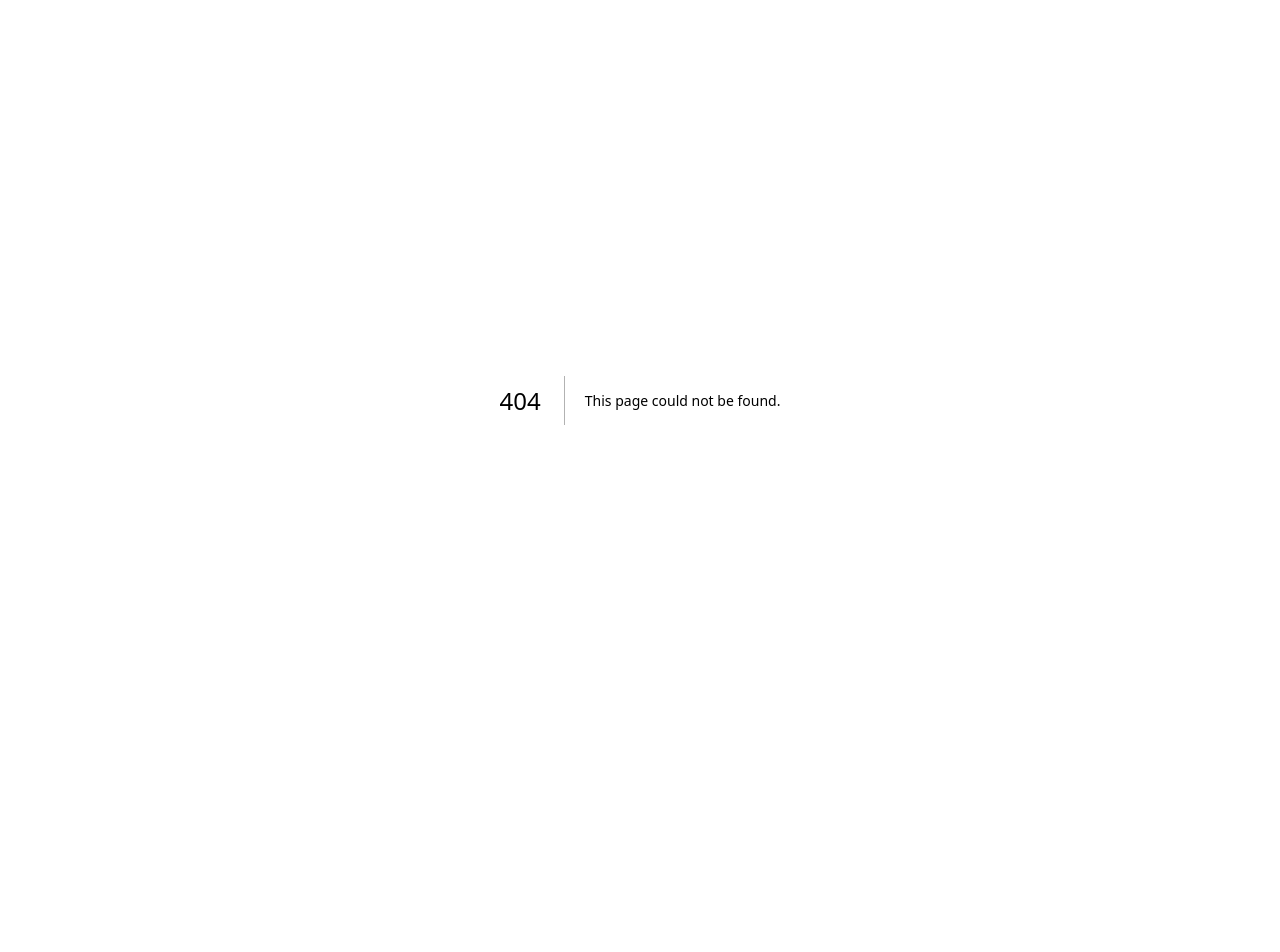
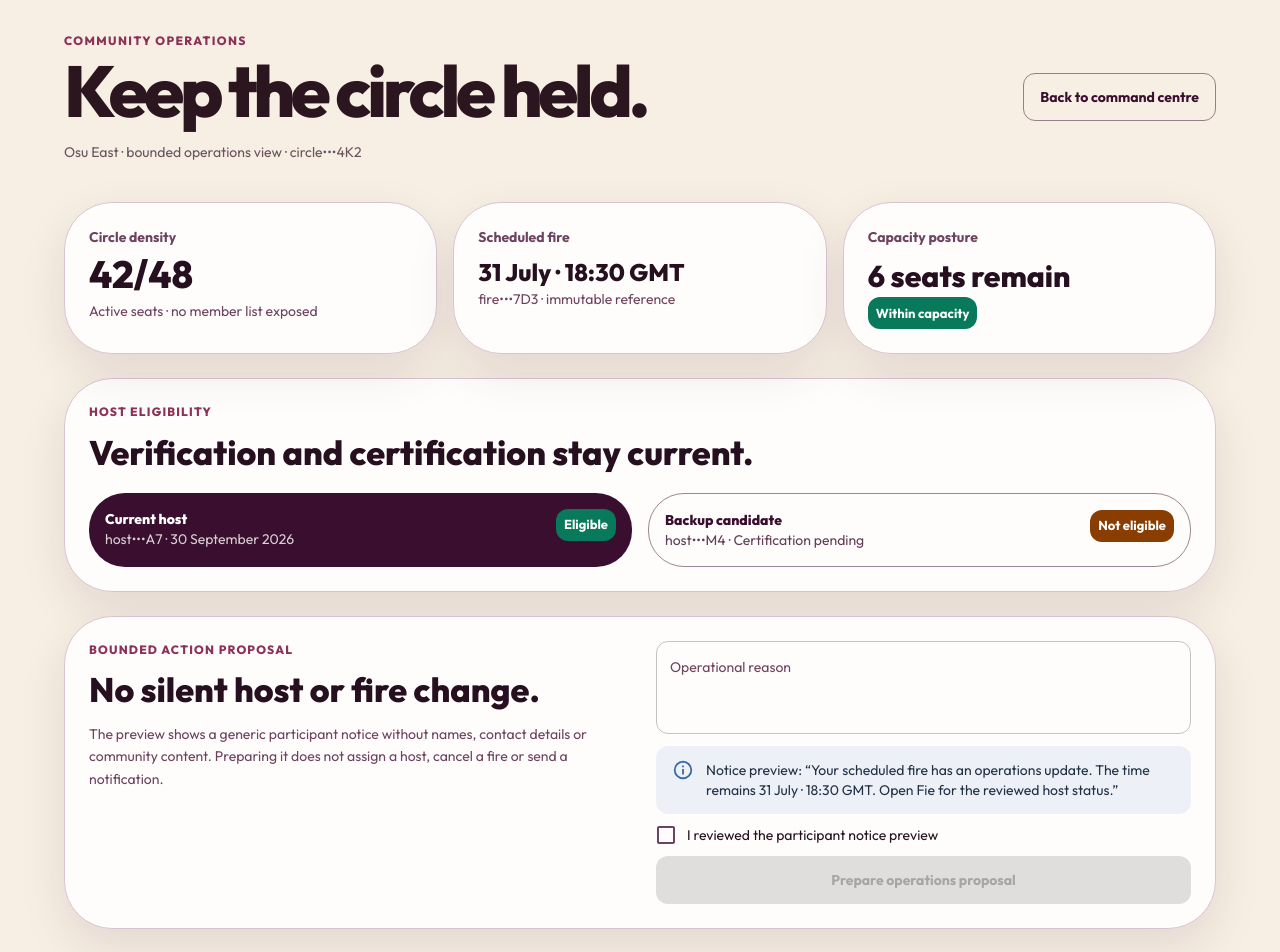
Before and after one commit to stanleyHayes/obiara, a Next.js app in the folder apps/admin/: page /community in a window 1280 px wide. Before the commit this address had no page. Shown: the top 952 px of the page. Before the commit the page ends 800 px from the top, so only its background shows below. Built offline with nearby package versions, Linux system fonts and the light colour scheme; what @mui/material-nextjs would draw is missing.

Commit message:
feat(admin): add bounded community operations desk

```diff
--- /dev/null
+++ b/apps/admin/app/community/community-desk.tsx
@@ -0,0 +1,126 @@
+"use client";
+
+import {
+  Alert,
+  Box,
+  Button,
+  Card,
+  Checkbox,
+  Chip,
+  Container,
+  FormControlLabel,
+  Stack,
+  TextField,
+  Typography,
+} from "@mui/material";
+import Link from "next/link";
+import { useReducer } from "react";
+
+import {
+  communityReducer,
+  initialCommunityState,
+  selectedHostEligible,
+} from "./community-model";
+
+export function CommunityDesk() {
+  const [state, dispatch] = useReducer(communityReducer, initialCommunityState);
+  const eligible = selectedHostEligible(state);
+  return (
+    <Box sx={{ bgcolor: "#f7efe3", color: "#2b151f", minHeight: "100vh", py: 4 }}>
+      <Container maxWidth="lg">
+        <Stack direction={{ xs: "column", md: "row" }} spacing={2} sx={{ alignItems: { md: "center" }, justifyContent: "space-between", mb: 5 }}>
+          <Box>
+            <Typography sx={{ color: "#8e3159", fontSize: 12, fontWeight: 800, letterSpacing: 1.4 }}>COMMUNITY OPERATIONS</Typography>
+            <Typography component="h1" sx={{ fontSize: { xs: 44, md: 72 }, fontWeight: 800, letterSpacing: "-0.06em", lineHeight: .95, mt: 1 }}>
+              Keep the circle held.
+            </Typography>
+            <Typography sx={{ color: "#69535d", mt: 2 }}>{state.circleLabel} · {state.circleRef}</Typography>
+          </Box>
+          <Link href="/"><Button variant="outlined">Back to command centre</Button></Link>
+        </Stack>
+
+        <Box sx={{ display: "grid", gap: 2, gridTemplateColumns: { xs: "1fr", md: "repeat(3,minmax(0,1fr))" } }}>
+          <Card sx={{ borderRadius: 4, p: 3 }}>
+            <Typography sx={{ color: "text.secondary", fontWeight: 700 }}>Circle density</Typography>
+            <Typography sx={{ fontSize: 38, fontWeight: 800 }}>{state.activeMembers}/{state.capacity}</Typography>
+            <Typography sx={{ color: "text.secondary" }}>Active seats · no member list exposed</Typography>
+          </Card>
+          <Card sx={{ borderRadius: 4, p: 3 }}>
+            <Typography sx={{ color: "text.secondary", fontWeight: 700 }}>Scheduled fire</Typography>
+            <Typography sx={{ fontSize: 24, fontWeight: 800, mt: 1 }}>{state.fireStarts}</Typography>
+            <Typography sx={{ color: "text.secondary" }}>{state.fireRef} · immutable reference</Typography>
+          </Card>
+          <Card sx={{ borderRadius: 4, p: 3 }}>
+            <Typography sx={{ color: "text.secondary", fontWeight: 700 }}>Capacity posture</Typography>
+            <Typography sx={{ fontSize: 30, fontWeight: 800, mt: 1 }}>6 seats remain</Typography>
+            <Chip color="success" label="Within capacity" size="small" />
+          </Card>
+        </Box>
+
+        <Card sx={{ borderRadius: 4, mt: 3, p: 3 }}>
+          <Typography sx={{ color: "#8e3159", fontSize: 12, fontWeight: 800, letterSpacing: 1.2 }}>HOST ELIGIBILITY</Typography>
+          <Typography component="h2" sx={{ fontSize: 34, fontWeight: 800, mt: 1 }}>Verification and certification stay current.</Typography>
+          <Box sx={{ display: "grid", gap: 2, gridTemplateColumns: { xs: "1fr", md: "1fr 1fr" }, mt: 2 }}>
+            {state.hostCandidates.map((host) => (
+              <Button
+                key={host.ref}
+                onClick={() => dispatch({ type: "select-host", ref: host.ref })}
+                sx={{ alignItems: "flex-start", borderRadius: 3, justifyContent: "space-between", p: 2, textAlign: "left" }}
+                variant={state.selectedHostRef === host.ref ? "contained" : "outlined"}
+              >
+                <Box>
+                  <Typography sx={{ fontWeight: 800 }}>{host.label}</Typography>
+                  <Typography sx={{ opacity: .8 }}>{host.ref} · {host.certificationEnds}</Typography>
+                </Box>
+                <Chip color={host.verified && host.certified ? "success" : "warning"} label={host.verified && host.certified ? "Eligible" : "Not eligible"} size="small" />
+              </Button>
+            ))}
+          </Box>
+        </Card>
+
+        <Card sx={{ borderRadius: 4, display: "grid", gap: 4, gridTemplateColumns: { xs: "1fr", md: "1fr 1fr" }, mt: 3, p: 3 }}>
+          <Box>
+            <Typography sx={{ color: "#8e3159", fontSize: 12, fontWeight: 800, letterSpacing: 1.2 }}>BOUNDED ACTION PROPOSAL</Typography>
+            <Typography component="h2" sx={{ fontSize: 34, fontWeight: 800, mt: 1 }}>No silent host or fire change.</Typography>
+            <Typography sx={{ color: "text.secondary", lineHeight: 1.6, mt: 1 }}>
+              The preview shows a generic participant notice without names, contact details or community content. Preparing it does not assign a host, cancel a fire or send a notification.
+            </Typography>
+          </Box>
+          {state.proposalState === "draft" ? (
+            <Box>
+              {!eligible ? <Alert severity="error" sx={{ mb: 2 }}>Selected host is not currently certified. Proposal is blocked.</Alert> : null}
+              <TextField
+                fullWidth
+                label="Operational reason"
+                multiline
+                onChange={(event) => dispatch({ type: "reason", value: event.target.value })}
+                rows={3}
+                value={state.actionReason}
+              />
+              <Alert severity="info" sx={{ mt: 1.5 }}>
+                Notice preview: “Your scheduled fire has an operations update. The time remains {state.fireStarts}. Open Fie for the reviewed host status.”
+              </Alert>
+              <FormControlLabel
+                control={<Checkbox checked={state.noticePreviewConfirmed} onChange={() => dispatch({ type: "confirm-notice-preview" })} />}
+                label="I reviewed the participant notice preview"
+              />
+              <Button
+                disabled={!eligible || state.actionReason.trim().length < 12 || !state.noticePreviewConfirmed}
+                fullWidth
+                onClick={() => dispatch({ type: "prepare-proposal" })}
+                variant="contained"
+              >
+                Prepare operations proposal
+              </Button>
+            </Box>
+          ) : (
+            <Alert severity="success">
+              <strong>{state.proposalRef} · proposal ready</strong><br />
+              Eligible host, reason and notice preview recorded. Circle, fire and notification state remain unchanged.
+            </Alert>
+          )}
+        </Card>
+      </Container>
+    </Box>
+  );
+}
--- /dev/null
+++ b/apps/admin/app/community/community-model.ts
@@ -0,0 +1,84 @@
+export interface HostCandidate {
+  readonly ref: string;
+  readonly label: string;
+  readonly verified: boolean;
+  readonly certified: boolean;
+  readonly certificationEnds: string;
+}
+
+export interface CommunityState {
+  readonly circleRef: string;
+  readonly circleLabel: string;
+  readonly activeMembers: number;
+  readonly capacity: number;
+  readonly fireRef: string;
+  readonly fireStarts: string;
+  readonly hostCandidates: readonly HostCandidate[];
+  readonly selectedHostRef: string;
+  readonly actionReason: string;
+  readonly noticePreviewConfirmed: boolean;
+  readonly proposalState: "draft" | "ready";
+  readonly proposalRef: string | null;
+}
+
+export type CommunityAction =
+  | { readonly type: "select-host"; readonly ref: string }
+  | { readonly type: "reason"; readonly value: string }
+  | { readonly type: "confirm-notice-preview" }
+  | { readonly type: "prepare-proposal" };
+
+export const initialCommunityState: CommunityState = {
+  circleRef: "circle•••4K2",
+  circleLabel: "Osu East · bounded operations view",
+  activeMembers: 42,
+  capacity: 48,
+  fireRef: "fire•••7D3",
+  fireStarts: "31 July · 18:30 GMT",
+  hostCandidates: [
+    { ref: "host•••A7", label: "Current host", verified: true, certified: true, certificationEnds: "30 September 2026" },
+    { ref: "host•••M4", label: "Backup candidate", verified: true, certified: false, certificationEnds: "Certification pending" },
+  ],
+  selectedHostRef: "host•••A7",
+  actionReason: "",
+  noticePreviewConfirmed: false,
+  proposalState: "draft",
+  proposalRef: null,
+};
+
+export function selectedHostEligible(state: CommunityState) {
+  const host = state.hostCandidates.find(
+    (candidate) => candidate.ref === state.selectedHostRef,
+  );
+  return Boolean(host?.verified && host.certified);
+}
+
+export function communityReducer(
+  state: CommunityState,
+  action: CommunityAction,
+): CommunityState {
+  if (action.type === "select-host" && state.proposalState === "draft") {
+    return state.hostCandidates.some((host) => host.ref === action.ref)
+      ? { ...state, selectedHostRef: action.ref }
+      : state;
+  }
+  if (action.type === "reason" && state.proposalState === "draft") {
+    return { ...state, actionReason: action.value.slice(0, 180) };
+  }
+  if (action.type === "confirm-notice-preview" && state.proposalState === "draft") {
+    return { ...state, noticePreviewConfirmed: true };
+  }
+  if (
+    action.type === "prepare-proposal" &&
+    state.proposalState === "draft" &&
+    selectedHostEligible(state) &&
+    state.actionReason.trim().length >= 12 &&
+    state.noticePreviewConfirmed
+  ) {
+    return {
+      ...state,
+      proposalState: "ready",
+      proposalRef: "community-action•••6P8",
+    };
+  }
+  return state;
+}
--- /dev/null
+++ b/apps/admin/app/community/page.tsx
@@ -0,0 +1,5 @@
+import { CommunityDesk } from "./community-desk";
+
+export default function CommunityPage() {
+  return <CommunityDesk />;
+}
--- a/apps/admin/app/page.tsx
+++ b/apps/admin/app/page.tsx
@@ -97,7 +97,9 @@ export default function AdminHome() {
               className={`rail-link ${badge === "active" ? "is-active" : ""}`}
               aria-current={badge === "active" ? "page" : undefined}
               href={
-                label === "Care queue"
+                label === "Circles & hosts"
+                  ? "/community"
+                  : label === "Care queue"
                   ? "/care"
                   : label === "Mpanyimfo"
                     ? "/mpanyimfo"
```
Also changed, not shown: 2 other files (tests, documents, lock files or other folders).
